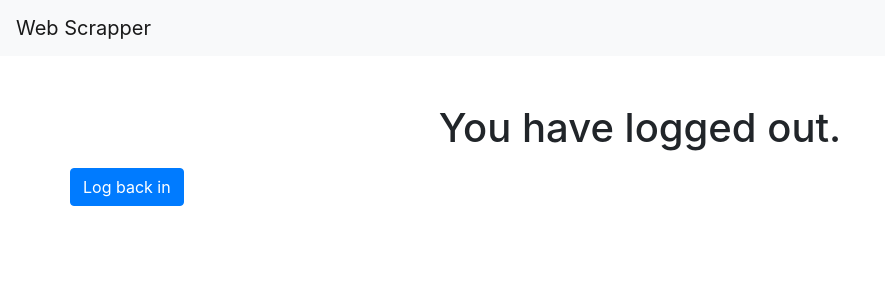
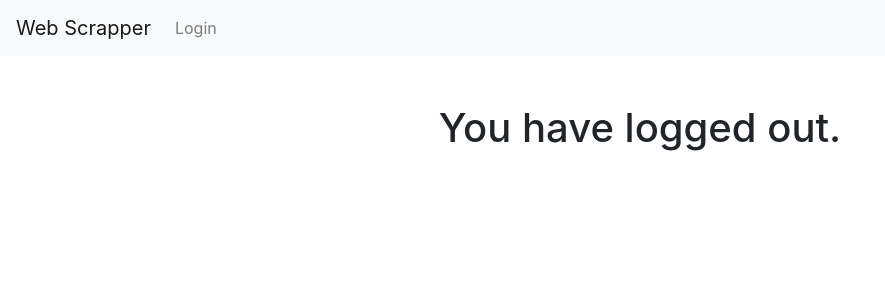
Before and after one commit to rosenmilev/BsWebScrapper, a Django app: page /accounts/logout/ in a window 1280 px wide. Shown: the top 300 px of the page, without its empty margins (0-885 px from the left). Run offline with Django 4.2, Linux system fonts and the light colour scheme; some libraries are stand-ins or nearby versions.

Commit message:
Style buttons and links

```diff
--- a/templates/registration/logged_out.html
+++ b/templates/registration/logged_out.html
@@ -1,10 +1,17 @@
-{% extends 'base.html' %} {% block content %}
+{% extends 'base.html' %}
+{% block navbar %}
+    <ul class="navbar-nav mr-auto">
+      <li class="nav-item">
+        <a class="nav-link" href="{% url 'login' %}">Login</a>
+      </li>
+    </ul>
+{% endblock %}
+{% block content %}
 <div class="container">
     <div class="row">
       <div class="col-md-12 col-centered">
         <h1 class="mt-5 mb-3">You have logged out.</h1>
       </div>
-        <a href="{% url 'login' %}" class="btn btn-primary">Log back in</a>
     </div>
 </div>
 {% endblock %}
--- a/templates/registration/register.html
+++ b/templates/registration/register.html
@@ -26,7 +26,7 @@
             {{ error|escape }}
           </p>
           {% endfor %} {% endif %} {% endfor %}
-          <button type="submit" class="btn btn-primary mt-2">Register</button>
+          <button type="submit" class="btn btn-light mt-2">Register</button>
         </form>
       </div>
     </div>
```
Also changed, not shown: templates/registration/login.html (+2 -5 lines), templates/registration/success.html (deleted, +0 -17 lines), db.sqlite3.
